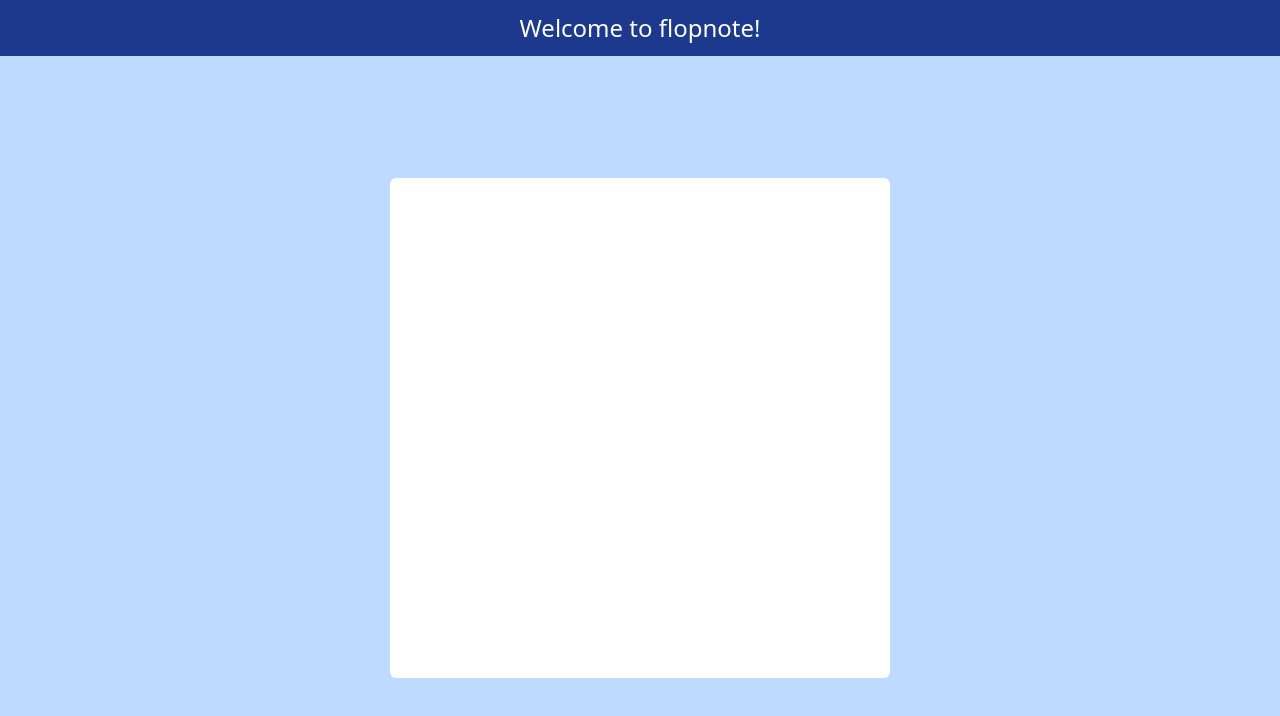
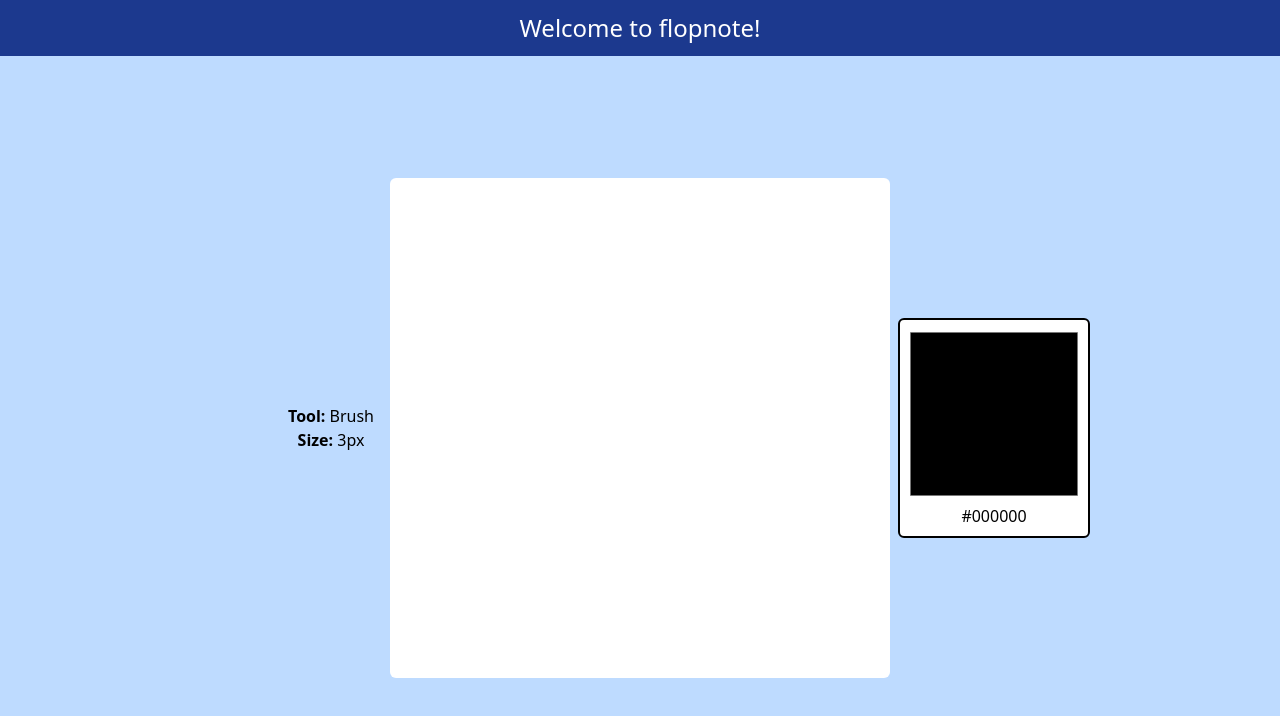
Before and after one commit to oixel/flopnote, a SvelteKit app: page / in a window 1280 px wide. Shown: the top 716 px of the page. Built offline with nearby package versions, Linux system fonts and the light colour scheme.

Commit message:
feat: add color picker

```diff
--- a/src/routes/+page.svelte
+++ b/src/routes/+page.svelte
@@ -1,9 +1,15 @@
 <script lang="ts">
-  import Canvas from "$lib/components/Canvas.svelte";
+    import Canvas from "$lib/components/Canvas.svelte";
 
+//   Define canvas dimensions
+  const canvasWidth = 500;
+  const canvasHeight = 500;
+
+//   Reactive variables relating to the brush / eraser
   let isBrush = $state(true);
   let brushSize = $state(3);
   let eraserSize = $state(6);
+  let brushColor = $state("#000000");
 
   function onkeydown(event: KeyboardEvent) {
     switch (event.key) {
@@ -38,12 +44,38 @@
     Welcome to flopnote!
   </h1>
   <div class="flex justify-center items-center bg-blue-200 h-full grow">
+    <div class="grow w-full flex flex-col items-end">
+      <!-- Displays currently selected tool and its size -->
+      <p class="select-none text-center pr-4">
+        <b>Tool:</b>
+        {isBrush ? "Brush" : "Eraser"}<br /> <b>Size: </b>
+        {brushSize}px
+      </p>
+    </div>
     <Canvas
-      width={500}
-      height={500}
+      width={canvasWidth}
+      height={canvasHeight}
       {isBrush}
-      brushColor={"#000000"}
+      {brushColor}
       brushSize={isBrush ? brushSize : eraserSize}
     />
+    <div
+      class="grow w-full h-[{canvasHeight}px] flex flex-col justify-start items-start"
+    >
+      <div
+        class="w-9/10 max-w-48 p-2 mx-auto md:mx-2 flex flex-col rounded-md border-2 bg-white"
+      >
+        <input
+          type="color"
+          bind:value={brushColor}
+          class="w-full h-full rounded-xl aspect-square style cursor-pointer border-solid hover:scale-102 transition-all duration-100"
+        />
+        <input
+          type="text"
+          class="w-full text-center pt-1"
+          bind:value={brushColor}
+        />
+      </div>
+    </div>
   </div>
 </div>
```
